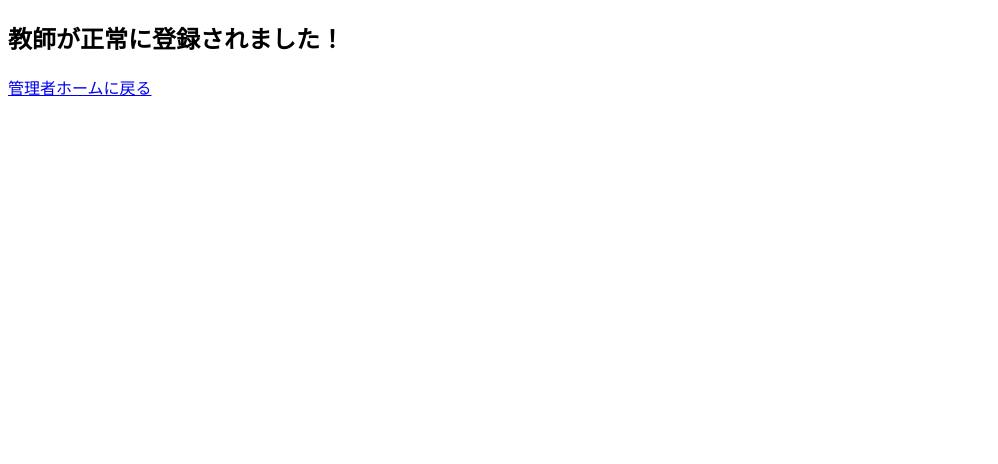
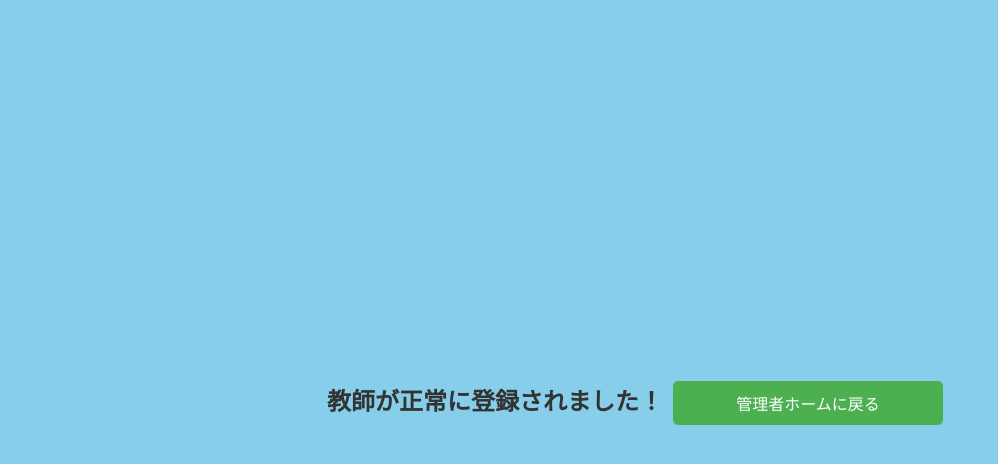
Before and after one commit to 211032/sotsuken, a Django app: page /teacher-registration-success/ in a window 1280 px wide. Shown: the top 464 px of the page, without its empty margins (0-998 px from the left). Run offline with Django 5.2, Linux system fonts and the light colour scheme.

Commit message:
HTML編集10/29

```diff
--- a/templates/registration_success.html
+++ b/templates/registration_success.html
@@ -4,9 +4,14 @@
     <meta charset="UTF-8">
     <meta name="viewport" content="width=device-width, initial-scale=1.0">
     <title>登録完了</title>
+    <link rel="stylesheet" href="/static/CSS/css.css">
 </head>
+<style>
+</style>
 <body>
     <h2>教師が正常に登録されました！</h2>
-    <a href="{% url 'adomin_teacher_home' %}">管理者ホームに戻る</a>
+    <div>
+        <a class="button" href="{% url 'adomin_teacher_home' %}">管理者ホームに戻る</a>
+    </div>
 </body>
 </html>
```
